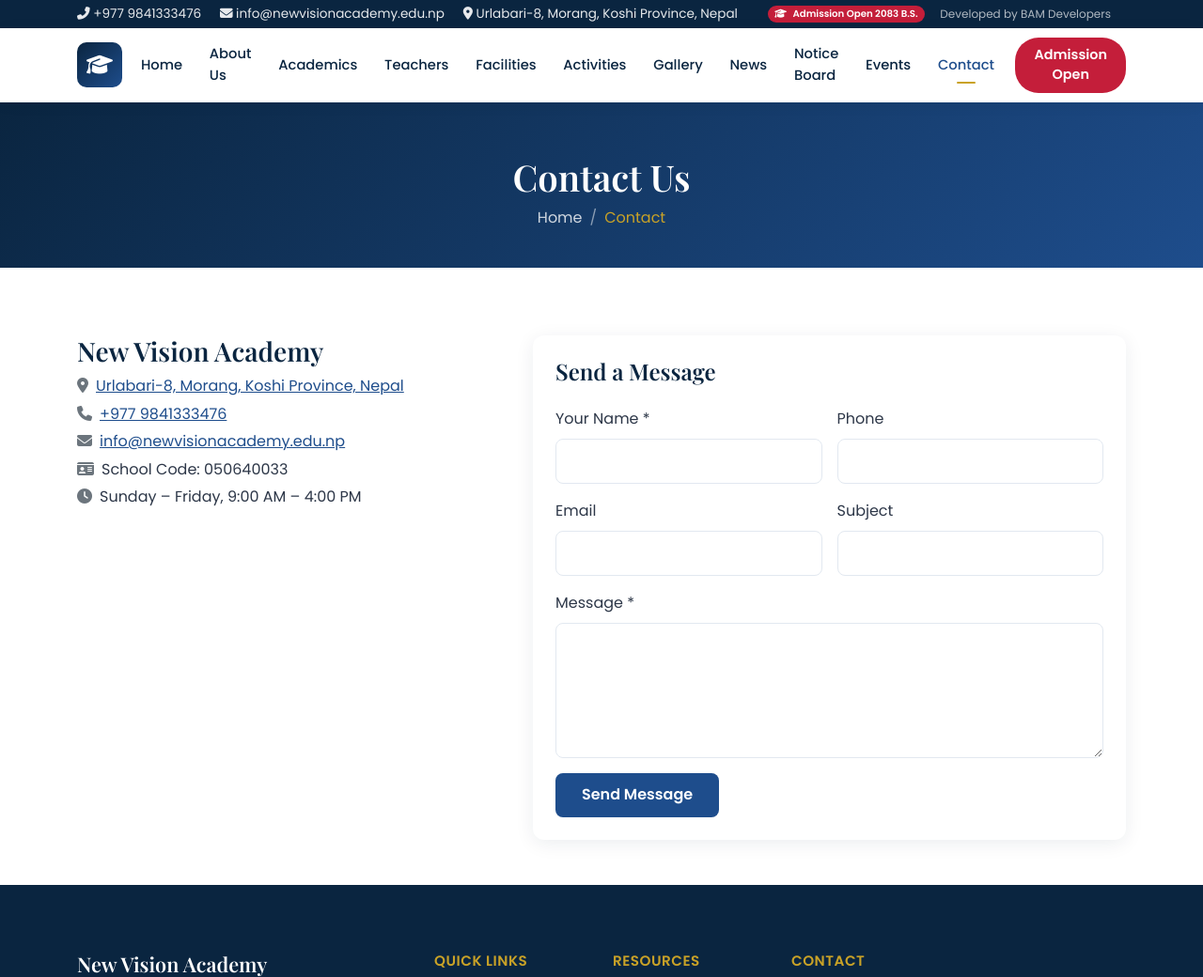
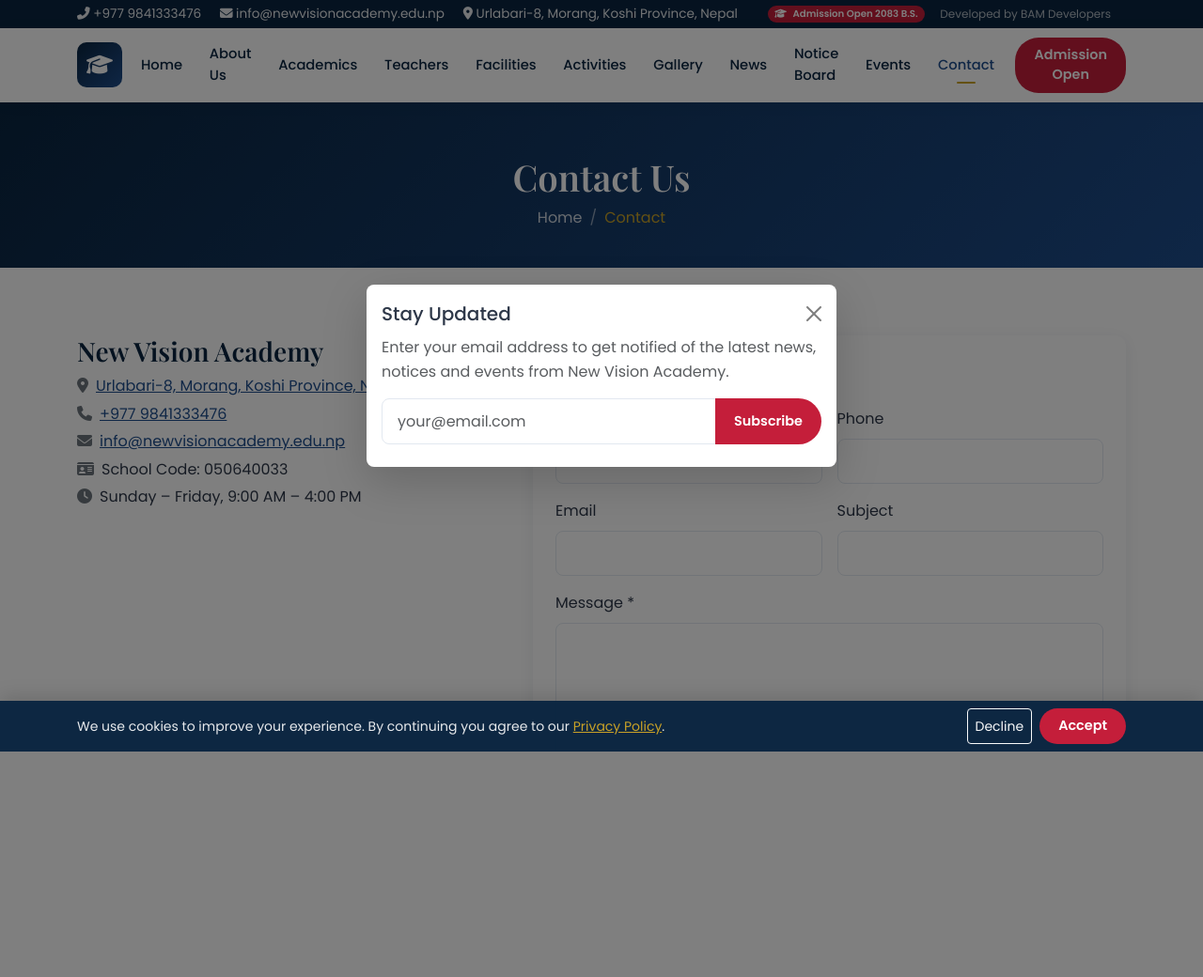
Before and after one commit to argonbhujel1/newvisionacademy, a Flask app: page /contact in a window 1280 px wide. Shown: the top 1040 px of the page at 94% size. After the commit the page ends 800 px from the top, so only its background shows below. Run offline with Flask 3, Linux system fonts and the light colour scheme; data comes from the database, SQL or seed files in the repository; data that the repository does not hold is empty; parts of the project's set-up code (start-up, migrations or seed data) failed here and were passed over; some libraries are stand-ins or nearby versions.

Commit message:
Newsletter popup, cookies, enquiry documents, notify on news/notices/events

```diff
--- a/app.py
+++ b/app.py
@@ -15,7 +15,7 @@ from dotenv import load_dotenv
 
 from config import Config, NEPAL_TZ
 from utils.timezone import now_nepal, to_nepal, format_date, format_time, format_datetime
-from utils.cloudinary import init_cloudinary, upload_image, delete_image
+from utils.cloudinary import init_cloudinary, upload_image, upload_file, delete_image
 from utils.email import send_email, render_template_vars, get_response_time_text
 
 load_dotenv()
@@ -315,10 +315,18 @@ class ContactInquiry(db.Model):
     email = db.Column(db.String(120), default="")
     subject = db.Column(db.String(200), default="")
     message = db.Column(db.Text, nullable=False)
+    document_url = db.Column(db.String(500), default="")
     status = db.Column(db.String(20), default="New")  # New, Read, Replied, Archived
     admin_notes = db.Column(db.Text, default="")
     created_at = db.Column(db.DateTime, default=lambda: now_nepal())
     updated_at = db.Column(db.DateTime, default=lambda: now_nepal(), onupdate=lambda: now_nepal())
+
+
+class NewsletterSubscriber(db.Model):
+    id = db.Column(db.Integer, primary_key=True)
+    email = db.Column(db.String(120), unique=True, nullable=False)
+    is_active = db.Column(db.Boolean, default=True)
+    created_at = db.Column(db.DateTime, default=lambda: now_nepal())
 
 
 class EmailTemplate(db.Model):
@@ -416,6 +424,40 @@ def slugify(text):
     text = re.sub(r"[^\w\s-]", "", text)
     text = re.sub(r"[\s_-]+", "-", text)
     return text[:80]
+
+
+def notify_subscribers(update_type, title, summary="", link_path="/"):
+    """Email all active newsletter subscribers about a new update."""
+    try:
+        subs = NewsletterSubscriber.query.filter_by(is_active=True).all()
+        if not subs:
+            return 0
+        profile = get_profile()
+        school = profile.school_name if profile else "New Vision Academy"
+        base = (profile.website if profile and profile.website else "").rstrip("/")
+        if not base:
+            base = request.url_root.rstrip("/") if request else ""
+        full_link = f"{base}{link_path}" if link_path.startswith("/") else link_path
+        subject = f"[{school}] New {update_type}: {title}"
+        body = f"""
+        <div style="font-family:Arial,sans-serif;max-width:560px;margin:0 auto">
+          <h2 style="color:#0a2540">{school}</h2>
+          <p>A new <strong>{update_type}</strong> has been published:</p>
+          <h3 style="color:#1e4d8c">{title}</h3>
+          <p>{summary or ''}</p>
+          <p><a href="{full_link}" style="background:#c41e3a;color:#fff;padding:10px 18px;text-decoration:none;border-radius:6px;display:inline-block">View on website</a></p>
+          <hr style="border:none;border-top:1px solid #eee;margin:24px 0">
+          <p style="font-size:12px;color:#718096">You received this because you subscribed to updates from {school}.</p>
+        </div>
+        """
+        sent = 0
+        for s in subs:
+            if send_email(subject, s.email, body):
+                sent += 1
+        return sent
+    except Exception as e:
+        app.logger.error(f"notify_subscribers error: {e}")
+        return 0
 
 
 def admin_required(f):
@@ -792,6 +834,10 @@ def contact():
                 subject=request.form.get("subject", "").strip(),
                 message=request.form.get("message", "").strip(),
             )
+            if "document" in request.files and request.files["document"].filename:
+                result = upload_file(request.files["document"], folder="newvisionacademy/inquiries")
+                if result:
+                    inquiry.document_url = result["url"]
             db.session.add(inquiry)
             db.session.commit()
 
@@ -817,10 +863,12 @@ def contact():
                 send_email(subject, inquiry.email, body)
 
             if profile.email:
+                doc_line = f'<p>Document: <a href="{inquiry.document_url}">{inquiry.document_url}</a></p>' if inquiry.document_url else ""
                 admin_body = f"""
                 <p>New contact inquiry from <strong>{inquiry.name}</strong></p>
                 <p>Phone: {inquiry.phone}<br>Email: {inquiry.email}<br>Subject: {inquiry.subject}</p>
                 <p>{inquiry.message}</p>
+                {doc_line}
                 """
                 send_email(f"Contact Inquiry – {inquiry.subject or inquiry.name}", profile.email, admin_body)
 
@@ -832,6 +880,30 @@ def contact():
             flash("Something went wrong. Please try again.", "danger")
     seo = get_seo("contact", {"title": "Contact Us – New Vision Academy"})
     return render_template("contact.html", seo=seo)
+
+
+@app.route("/subscribe", methods=["POST"])
+def subscribe():
+    email = (request.form.get("email") or (request.json or {}).get("email") or "").strip().lower()
+    if not email or "@" not in email:
+        if request.is_json or request.headers.get("X-Requested-With") == "XMLHttpRequest":
+            return jsonify({"ok": False, "message": "Please enter a valid email address."}), 400
+        flash("Please enter a valid email address.", "danger")
+        return redirect(request.referrer or url_for("index"))
+    existing = NewsletterSubscriber.query.filter_by(email=email).first()
+    if existing:
+        if not existing.is_active:
+            existing.is_active = True
+            db.session.commit()
+        msg = "You are already subscribed. Thank you!"
+    else:
+        db.session.add(NewsletterSubscriber(email=email, is_active=True))
+        db.session.commit()
+        msg = "Thank you! You will receive updates about news, notices and events."
+    if request.is_json or request.headers.get("X-Requested-With") == "XMLHttpRequest":
+        return jsonify({"ok": True, "message": msg})
+    flash(msg, "success")
+    return redirect(request.referrer or url_for("index"))
 
 
 @app.route("/faq")
@@ -1435,6 +1507,8 @@ def admin_news():
                     n.cover_public_id = result.get("public_id", "")
             db.session.add(n)
             db.session.commit()
+            if n.status == "published":
+                notify_subscribers("News", n.title, n.excerpt or "", url_for("news_detail", slug=n.slug) if hasattr(n, "slug") else url_for("news"))
             flash("News created.", "success")
         elif action == "edit":
             n = News.query.get(request.form.get("id"))
@@ -1447,7 +1521,8 @@ def admin_news():
                 old_status = n.status
                 n.status = request.form.get("status", "draft")
                 n.is_featured = "is_featured" in request.form
-                if n.status == "published" and old_status != "published":
+                newly_published = n.status == "published" and old_status != "published"
+                if newly_published:
                     n.published_at = now_nepal()
                 if "cover" in request.files and request.files["cover"].filename:
                     result = upload_image(request.files["cover"], folder="newvisionacademy/news")
@@ -1455,6 +1530,8 @@ def admin_news():
                         n.cover_image = result["url"]
                         n.cover_public_id = result.get("public_id", "")
                 db.session.commit()
+                if newly_published:
+                    notify_subscribers("News", n.title, n.excerpt or "", url_for("news_detail", slug=n.slug) if n.slug else url_for("news"))
                 flash("News updated.", "success")
         elif action == "delete":
             n = News.query.get(request.form.get("id"))
@@ -1491,6 +1568,9 @@ def admin_notices():
                 n.expiry_date = datetime.strptime(request.form["expiry_date"], "%Y-%m-%d")
             db.session.add(n)
             db.session.commit()
+            if n.is_active:
+                link = url_for("notice_detail", notice_id=n.id) if n.id else url_for("notices")
+                notify_subscribers("Notice", n.title, (n.description or "")[:200], link)
             flash("Notice added.", "success")
         elif action == "edit":
             n = Notice.query.get(request.form.get("id"))
@@ -1546,6 +1626,11 @@ def admin_events():
                     e.image_public_id = result.get("public_id", "")
             db.session.add(e)
             db.session.commit()
+            if e.is_active:
+                summary = e.description or ""
+                if e.event_date:
+                    summary = f"Date: {e.event_date}. " + summary
+                notify_subscribers("Event", e.name, summary[:200], url_for("events"))
             flash("Event added.", "success")
         elif action == "edit":
             e = Event.query.get(request.form.get("id"))
@@ -1788,6 +1873,22 @@ def admin_email_settings():
 def seed_database():
     """Create tables and seed default data on first run."""
     db.create_all()
+
+    # Lightweight migrations for new columns (Postgres / SQLite)
+    try:
+        from sqlalchemy import text, inspect
+        insp = inspect(db.engine)
+        if "contact_inquiry" in insp.get_table_names():
+            cols = [c["name"] for c in insp.get_columns("contact_inquiry")]
+            if "document_url" not in cols:
+                db.session.execute(text("ALTER TABLE contact_inquiry ADD COLUMN document_url VARCHAR(500) DEFAULT ''"))
+                db.session.commit()
+    except Exception as e:
+        app.logger.warning(f"Schema migrate skip: {e}")
+        try:
+            db.session.rollback()
+        except Exception:
+            pass
 
     # Admin user
     admin_email = app.config.get("ADMIN_EMAIL") or "admin@newvisionacademy.com.np"
--- a/static/css/style.css
+++ b/static/css/style.css
@@ -759,3 +759,19 @@ a:hover { color: var(--primary); }
     transform: none !important;
   }
 }
+
+/* Cookie banner */
+.cookie-banner {
+  position: fixed;
+  bottom: 0;
+  left: 0;
+  right: 0;
+  z-index: 1080;
+  background: rgba(10, 37, 64, 0.97);
+  color: rgba(255,255,255,0.9);
+  box-shadow: 0 -4px 20px rgba(0,0,0,0.15);
+}
+.cookie-banner a {
+  color: var(--accent);
+  text-decoration: underline;
+}
--- a/static/js/main.js
+++ b/static/js/main.js
@@ -93,4 +93,92 @@ document.addEventListener('DOMContentLoaded', function () {
       if (btn) btn.click();
     });
   }, 6000);
+
+  // Cookie consent
+  const cookieBanner = document.getElementById('cookieBanner');
+  if (cookieBanner) {
+    const cookieChoice = localStorage.getItem('nva_cookie_consent');
+    if (!cookieChoice) {
+      cookieBanner.style.display = 'block';
+    }
+    const acceptBtn = document.getElementById('cookieAccept');
+    const declineBtn = document.getElementById('cookieDecline');
+    if (acceptBtn) {
+      acceptBtn.addEventListener('click', () => {
+        localStorage.setItem('nva_cookie_consent', 'accepted');
+        cookieBanner.style.display = 'none';
+      });
+    }
+    if (declineBtn) {
+      declineBtn.addEventListener('click', () => {
+        localStorage.setItem('nva_cookie_consent', 'declined');
+        cookieBanner.style.display = 'none';
+      });
+    }
+  }
+
+  // Newsletter popup
+  const newsletterModalEl = document.getElementById('newsletterModal');
+  if (newsletterModalEl && typeof bootstrap !== 'undefined') {
+    let done = localStorage.getItem('nva_newsletter_done') || '';
+    if (done.startsWith('dismissed_')) {
+      const ts = parseInt(done.split('_')[1], 10);
+      if (Date.now() - ts > 7 * 24 * 60 * 60 * 1000) {
+        localStorage.removeItem('nva_newsletter_done');
+        done = '';
+      }
+    }
+    if (!done || done.startsWith('dismissed_') === false && done !== '1') {
+      // show only if never subscribed; dismissed within 7 days stays hidden
+    }
+    if (done !== '1' && !done.startsWith('dismissed_')) {
+      setTimeout(() => {
+        try {
+          const modal = new bootstrap.Modal(newsletterModalEl);
+          modal.show();
+        } catch (e) {}
+      }, 2500);
+    }
+    const form = document.getElementById('newsletterForm');
+    if (form) {
+      form.addEventListener('submit', async (e) => {
+        e.preventDefault();
+        const email = document.getElementById('newsletterEmail').value.trim();
+        const msgEl = document.getElementById('newsletterMsg');
+        if (!email) return;
+        try {
+          const res = await fetch('/subscribe', {
+            method: 'POST',
+            headers: {
+              'Content-Type': 'application/json',
+              'X-Requested-With': 'XMLHttpRequest'
+            },
+            body: JSON.stringify({ email })
+          });
+          const data = await res.json();
+          if (msgEl) {
+            msgEl.textContent = data.message || 'Thank you!';
+            msgEl.className = 'small ' + (data.ok ? 'text-success' : 'text-danger');
+          }
+          if (data.ok) {
+            localStorage.setItem('nva_newsletter_done', '1');
+            setTimeout(() => {
+              const m = bootstrap.Modal.getInstance(newsletterModalEl);
+              if (m) m.hide();
+            }, 1500);
+          }
+        } catch (err) {
+          if (msgEl) {
+            msgEl.textContent = 'Something went wrong. Please try again.';
+            msgEl.className = 'small text-danger';
+          }
+        }
+      });
+    }
+    newsletterModalEl.addEventListener('hidden.bs.modal', () => {
+      if (localStorage.getItem('nva_newsletter_done') !== '1') {
+        localStorage.setItem('nva_newsletter_done', 'dismissed_' + Date.now());
+      }
+    });
+  }
 });
--- a/templates/base.html
+++ b/templates/base.html
@@ -231,6 +231,39 @@
     </div>
   </footer>
 
+  <!-- Newsletter modal -->
+  <div class="modal fade" id="newsletterModal" tabindex="-1" aria-hidden="true">
+    <div class="modal-dialog modal-dialog-centered">
+      <div class="modal-content border-0 shadow-lg">
+        <div class="modal-header border-0 pb-0">
+          <h5 class="modal-title">Stay Updated</h5>
+          <button type="button" class="btn-close" data-bs-dismiss="modal" aria-label="Close"></button>
+        </div>
+        <div class="modal-body pt-2">
+          <p class="text-muted">Enter your email address to get notified of the latest news, notices and events from {{ profile.school_name }}.</p>
+          <form id="newsletterForm">
+            <div class="input-group mb-2">
+              <input type="email" name="email" id="newsletterEmail" class="form-control" placeholder="your@email.com" required>
+              <button class="btn btn-cta" type="submit">Subscribe</button>
+            </div>
+            <div id="newsletterMsg" class="small"></div>
+          </form>
+        </div>
+      </div>
+    </div>
+  </div>
+
+  <!-- Cookie consent -->
+  <div id="cookieBanner" class="cookie-banner" style="display:none">
+    <div class="container d-flex flex-wrap align-items-center justify-content-between gap-2 py-2">
+      <p class="mb-0 small">We use cookies to improve your experience. By continuing you agree to our <a href="{{ url_for('privacy') }}">Privacy Policy</a>.</p>
+      <div class="d-flex gap-2">
+        <button type="button" class="btn btn-sm btn-outline-light" id="cookieDecline">Decline</button>
+        <button type="button" class="btn btn-sm btn-cta" id="cookieAccept">Accept</button>
+      </div>
+    </div>
+  </div>
+
   <script src="https://cdn.jsdelivr.net/npm/bootstrap@5.3.3/dist/js/bootstrap.bundle.min.js"></script>
   <script src="{{ url_for('static', filename='js/main.js') }}"></script>
   {% block scripts %}{% endblock %}
--- a/templates/contact.html
+++ b/templates/contact.html
@@ -16,13 +16,14 @@
 <div class="col-lg-7">
 <div class="card-modern p-4">
 <h4 class="mb-4">Send a Message</h4>
-<form method="POST">
+<form method="POST" enctype="multipart/form-data">
 <div class="row g-3">
 <div class="col-md-6"><label class="form-label">Your Name *</label><input type="text" name="name" class="form-control" required></div>
 <div class="col-md-6"><label class="form-label">Phone</label><input type="tel" name="phone" class="form-control"></div>
 <div class="col-md-6"><label class="form-label">Email</label><input type="email" name="email" class="form-control"></div>
 <div class="col-md-6"><label class="form-label">Subject</label><input type="text" name="subject" class="form-control"></div>
 <div class="col-12"><label class="form-label">Message *</label><textarea name="message" class="form-control" rows="5" required></textarea></div>
+<div class="col-12"><label class="form-label">Attach Document (optional)</label><input type="file" name="document" class="form-control" accept=".pdf,.doc,.docx,.jpg,.jpeg,.png,.webp"></div>
 <div class="col-12"><button type="submit" class="btn btn-primary-custom">Send Message</button></div>
 </div>
 </form>
```
Also changed, not shown: templates/admin/inquiries.html (+8 -0 lines), utils/cloudinary.py (+34 -0 lines), 1 other file.
